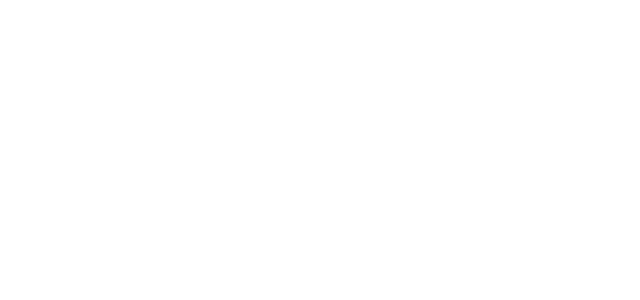
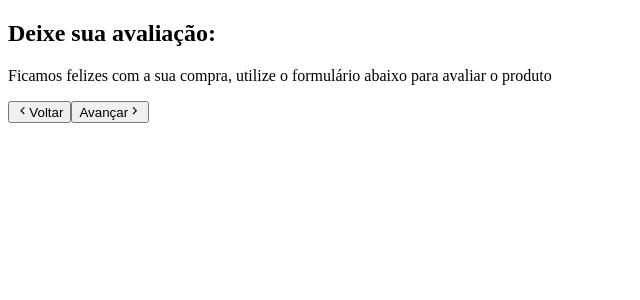
Before and after one commit to Rafaela-Wolf/multistep-form, a React (Vite) app: page / in a window 1280 px wide. Shown: the top 300 px of the page, without its empty margins (0-640 px from the left). Built offline with nearby package versions, Linux system fonts and the light colour scheme.

Commit message:
estruturando o componente principal

```diff
--- a/src/App.jsx
+++ b/src/App.jsx
@@ -1,10 +1,32 @@
+import { GrFormNext, GrFormPrevious } from 'react-icons/gr';
 import './App.css';
 
 function App() {
 
   return (
-    <div className="App">
+    <div className="app">
+      <div className="header">
+        <h2>Deixe sua avaliação:</h2>
+        <p>Ficamos felizes com a sua compra, utilize o formulário abaixo para avaliar o produto</p>
+      </div>
+      <div className="form-container">
+        <p></p>
+        <form>
+          <div className="inputs-container">
 
+          </div>
+          <div className="actions">
+            <button type="button">
+              <GrFormPrevious />
+              <span>Voltar</span>
+            </button>
+            <button type="submit">
+              <span>Avançar</span>
+              <GrFormNext />
+            </button>
+          </div>
+        </form>
+      </div>
     </div>
   )
 }
```
